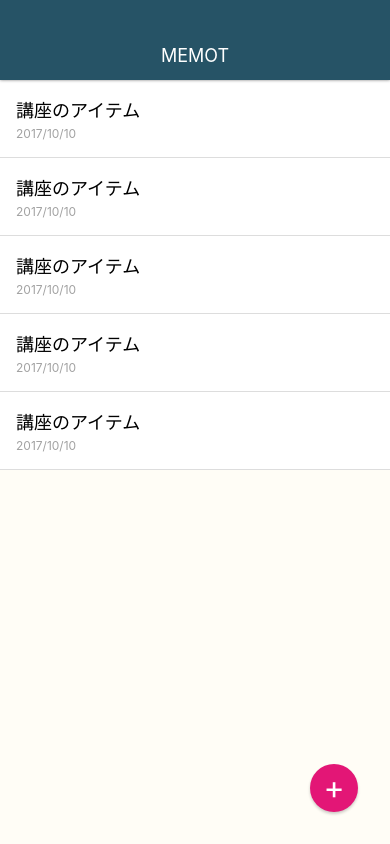
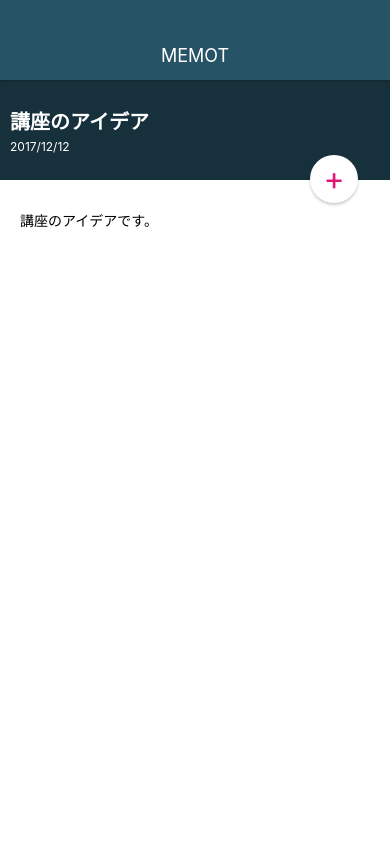
Before and after one commit to Tai-Yaki/MemoApp, a React Native app: screen / in a window 390 px wide. Built offline with nearby package versions, Linux system fonts and the light colour scheme.

Commit message:
Style MemoDetailScreen

```diff
--- a/App.jsx
+++ b/App.jsx
@@ -3,13 +3,15 @@
 
 import AppBar from './src/components/AppBar';
 import MemoListScreen from './src/screens/MemoListScreen';
+import MemoDetailScreen from './src/screens/MemoDetailScreen';
 
 export default class App extends React.Component {
   render() {
     return (
       <View style={styles.container}>
         <AppBar />
-        <MemoListScreen />
+        {/* <MemoListScreen /> */}
+        <MemoDetailScreen />
       </View>
     );
   }
@@ -20,7 +22,7 @@
     flex: 1,
     backgroundColor: '#fffdf6',
     alignItems: 'center',
-    justifyContent: 'center',
+    justifyContent: 'flex-start',
     paddingTop: 80,
   },
 });
--- a/src/elements/CircleButton.jsx
+++ b/src/elements/CircleButton.jsx
@@ -3,12 +3,19 @@
 
 class CircleButton extends React.Component {
   render() {
-    const state = this.props;
+    const { children, style, color } = this.props;
+    let bgColor = '#e31676';
+    let textColor = '#fff';
+
+    if (color === 'white') {
+      bgColor = '#fff';
+      textColor = '#e31676';
+    }
 
     return (
-      <View style={styles.circleButton}>
-        <Text style={styles.circleButtonTitle}>
-          { state.children }
+      <View style={[styles.circleButton, style, { backgroundColor: bgColor }]}>
+        <Text style={[styles.circleButtonTitle, { color: textColor }]}>
+          { children }
         </Text>
       </View>
     );
@@ -22,7 +29,6 @@
     right: 32,
     width: 48,
     height: 48,
-    backgroundColor: '#e31676',
     borderRadius: 50,
     justifyContent: 'center',
     alignItems: 'center',
@@ -34,7 +40,6 @@
   circleButtonTitle: {
     fontSize: 32,
     lineHeight: 32,
-    color: '#fff',
   },
 });
 
--- /dev/null
+++ b/src/screens/MemoDetailScreen.jsx
@@ -0,0 +1,62 @@
+import React from 'react';
+import { StyleSheet, View, Text } from 'react-native';
+import CircleButton from '../elements/CircleButton';
+
+class MemoDetailScreen extends React.Component {
+  render() {
+    return (
+      <View style={styles.container}>
+        <View style={styles.memoHeader}>
+          <View>
+            <Text style={styles.memoHeaderTitle}>講座のアイデア</Text>
+            <Text style={styles.memoHeaderDate}>2017/12/12</Text>
+          </View>
+        </View>
+
+        <View style={styles.memoContent}>
+          <Text>
+            講座のアイデアです。
+          </Text>
+        </View>
+
+        <CircleButton color="white" style={styles.editButton}>+</CircleButton>
+      </View>
+    );
+  }
+}
+
+const styles = StyleSheet.create({
+  container: {
+    flex: 1,
+    width: '100%',
+  },
+  memoHeader: {
+    height: 100,
+    backgroundColor: '#17313c',
+    justifyContent: 'center',
+    padding: 10,
+  },
+  memoHeaderTitle: {
+    fontSize: 20,
+    fontWeight: 'bold',
+    color: '#fff',
+    marginBottom: 4,
+  },
+  memoHeaderDate: {
+    fontSize: 12,
+    color: '#fff',
+  },
+  memoContent: {
+    paddingTop: 30,
+    paddingLeft: 20,
+    paddingRight: 20,
+    paddingBottom: 20,
+    backgroundColor: '#fff',
+    flex: 1,
+  },
+  editButton: {
+    top: 75,
+  },
+});
+
+export default MemoDetailScreen;
```
